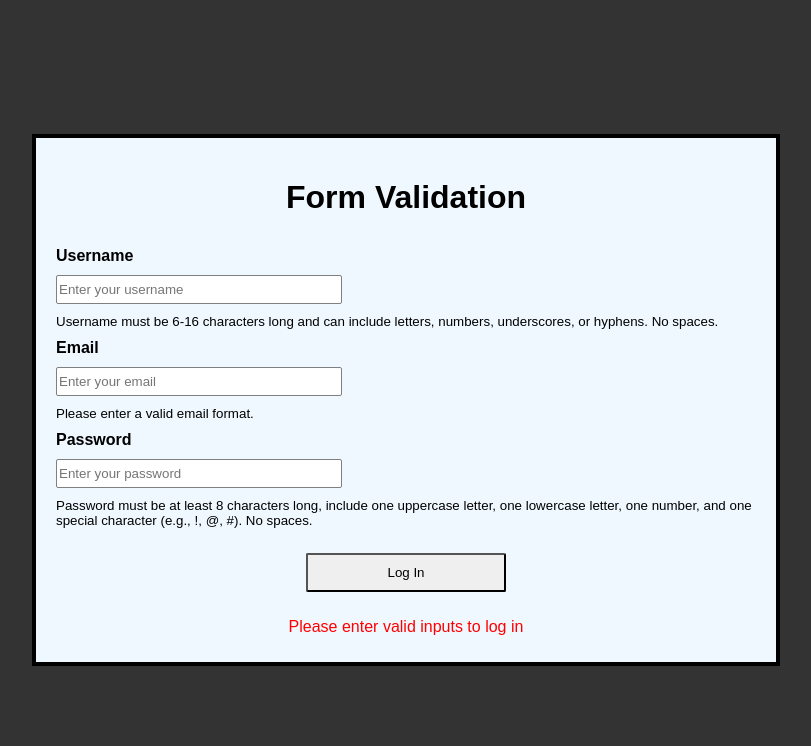
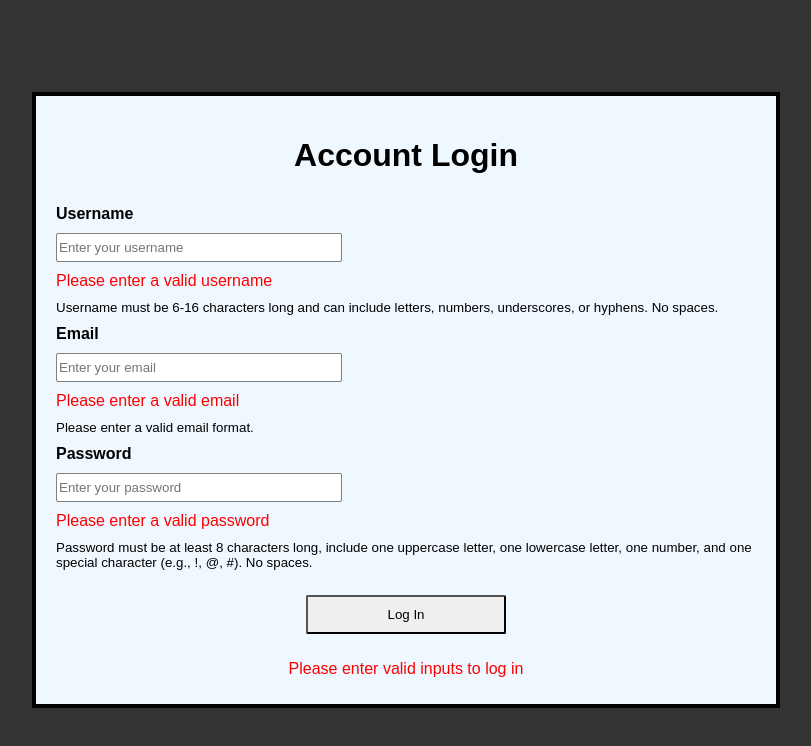
Before and after one commit to lloydkerwick/Form-Validation, a plain HTML site: page index.html in a window 1280 px wide. Both pictures are taken after a click on the button "Log In". Shown: the whole page, without its empty margins (234-1045 px from the left). Drawn offline with Linux system fonts and the light colour scheme.

Commit message:
Added error messages to individual inputs.

```diff
--- a/index.html
+++ b/index.html
@@ -10,18 +10,21 @@
 
   <div class="wrapper">
 
-    <h1>Form Validation</h1>
+    <h1>Account Login</h1>
 
     <label for="username">Username</label>
     <input id="username" class="js-username-input" type="text" placeholder="Enter your username">
+    <span class="js-username-error error"></span>
     <small>Username must be 6-16 characters long and can include letters, numbers, underscores, or hyphens. No spaces.</small>
 
     <label for="email">Email</label>
     <input id="email" class="js-email-input" type="text" placeholder="Enter your email">
+    <span class="js-email-error error"></span>
     <small>Please enter a valid email format.</small>
 
     <label for="password">Password</label>
     <input id="password" class="js-password-input" type="password" placeholder="Enter your password">
+    <span class="js-password-error error"></span>
     <small>Password must be at least 8 characters long, include one uppercase letter, one lowercase letter, one number, and one special character (e.g., !, @, #). No spaces.</small>
 
 
--- a/scripts.js
+++ b/scripts.js
@@ -40,7 +40,31 @@ function logInCalculate() {
     const email = emailInput.value.trim();
     const password = passwordInput.value.trim();
 
-    if (isValidUsername(username) && isValidEmail(email) && isValidPassword(password)) {
+    document.querySelector('.js-username-error').style.display = 'none';
+    document.querySelector('.js-email-error').style.display = 'none';
+    document.querySelector('.js-password-error').style.display = 'none'
+
+    let isValid = true;
+
+    if (!isValidUsername(username)) {
+      document.querySelector('.js-username-error').textContent = 'Please enter a valid username';
+      document.querySelector('.js-username-error').style.display = 'inline'
+      isValid = false;
+    }
+
+    if (!isValidEmail(email)) {
+      document.querySelector('.js-email-error').textContent = 'Please enter a valid email';
+      document.querySelector('.js-email-error').style.display = 'inline'
+      isValid = false;
+    }
+
+    if (!isValidPassword(password)) {
+      document.querySelector('.js-password-error').textContent = 'Please enter a valid password';
+      document.querySelector('.js-password-error').style.display = 'inline'
+      isValid = false;
+    }
+
+    if (isValid) {
       logInResult.textContent = "You are successfully logged in";
       logInResult.style.color = 'green'
     } else {
@@ -51,3 +75,5 @@ function logInCalculate() {
 )}
 
 logInCalculate();
+
+// TODO: Add specific error messages next to each input field for username, email, and password validation.
--- a/styles.css
+++ b/styles.css
@@ -50,3 +50,8 @@ button:hover {
 .login-result {
   text-align: center;
 }
+
+.error {
+  color: red;
+
+}
```
